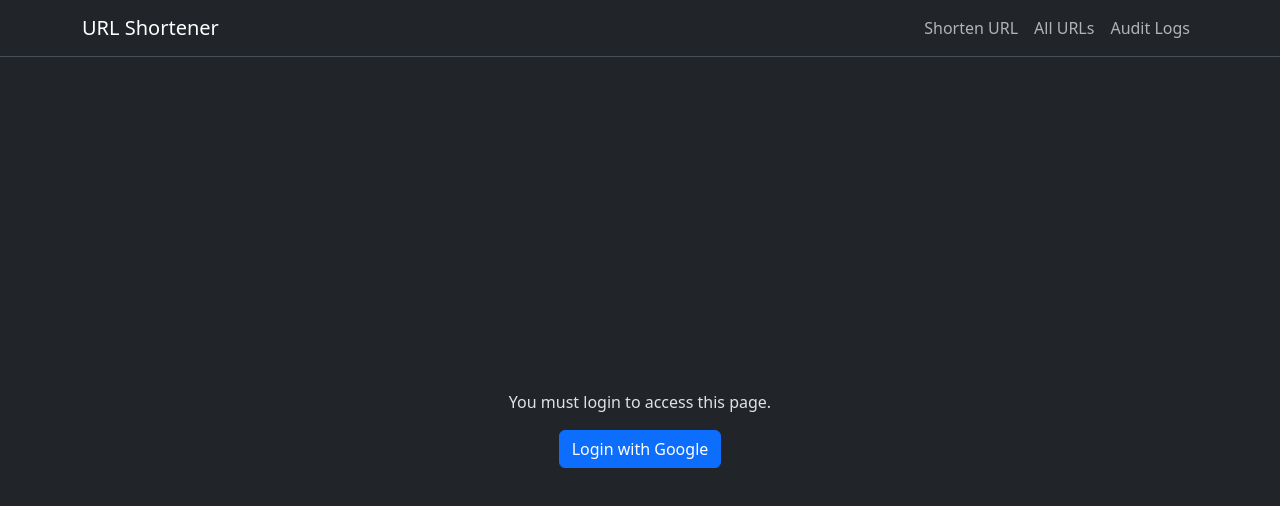
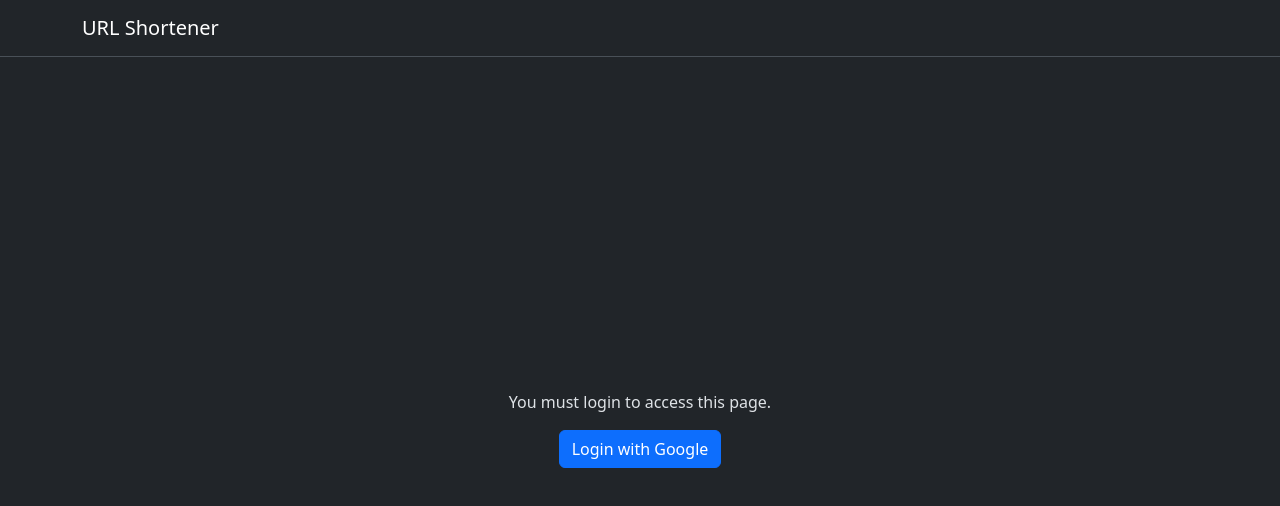
Before and after one commit to un1r8okq/url-shortener-ui, a React (Vite) app: page /login in a window 1280 px wide. Shown: the top 506 px of the page. Built offline with nearby package versions, Linux system fonts and the light colour scheme; no server answers; what axios-retry would draw is missing.

Commit message:
Fix nav showing unauth bug

```diff
--- a/src/components/Navigation.jsx
+++ b/src/components/Navigation.jsx
@@ -4,11 +4,12 @@ import Navbar from 'react-bootstrap/Navbar';
 import { LinkContainer } from 'react-router-bootstrap';
 import AuthContext from '../authContext';
 import { useContext } from 'react';
+import constants from '../constants';
 
 export default function Navigation() {
   const isAuthenticated = useContext(AuthContext);
 
-  const navLinks = isAuthenticated && (
+  const navLinks = isAuthenticated === constants.authStatus.authenticated && (
     <>
       <LinkContainer to="/">
         <Nav.Link>Shorten URL</Nav.Link>
```
